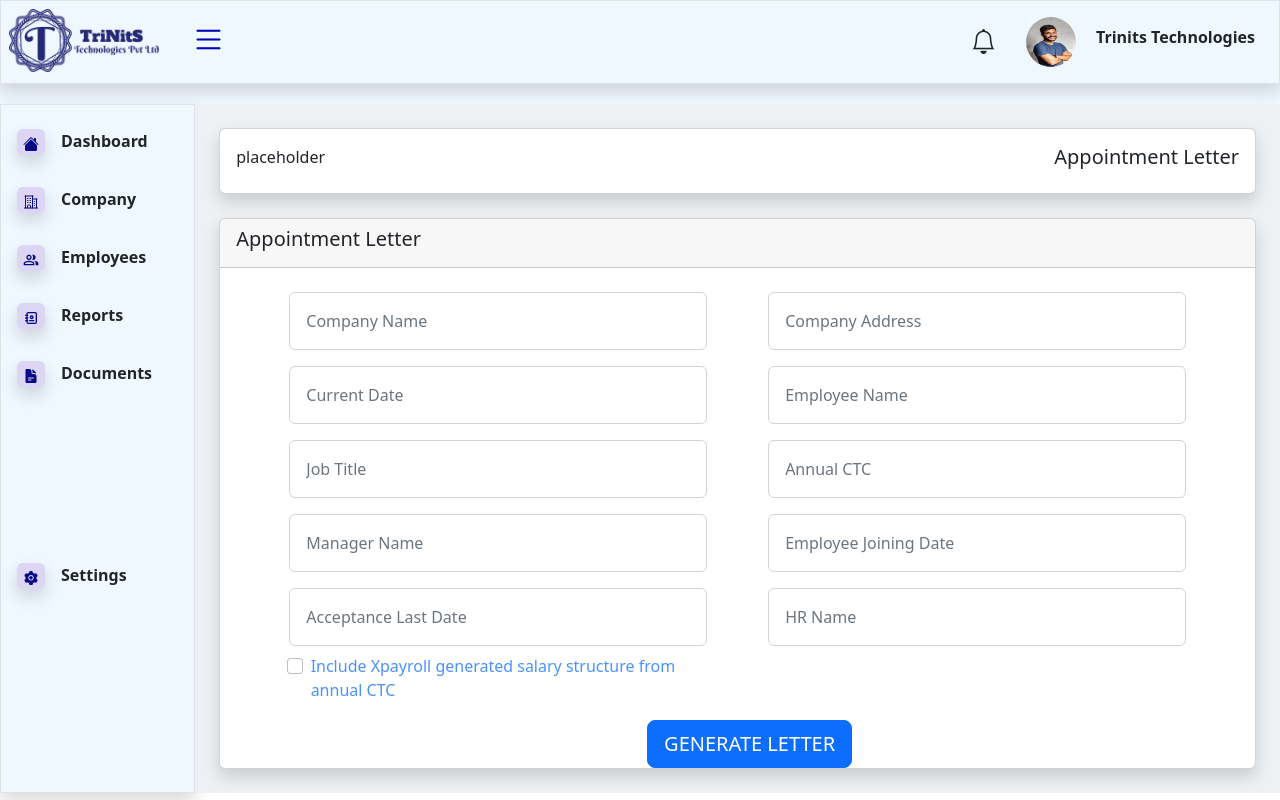
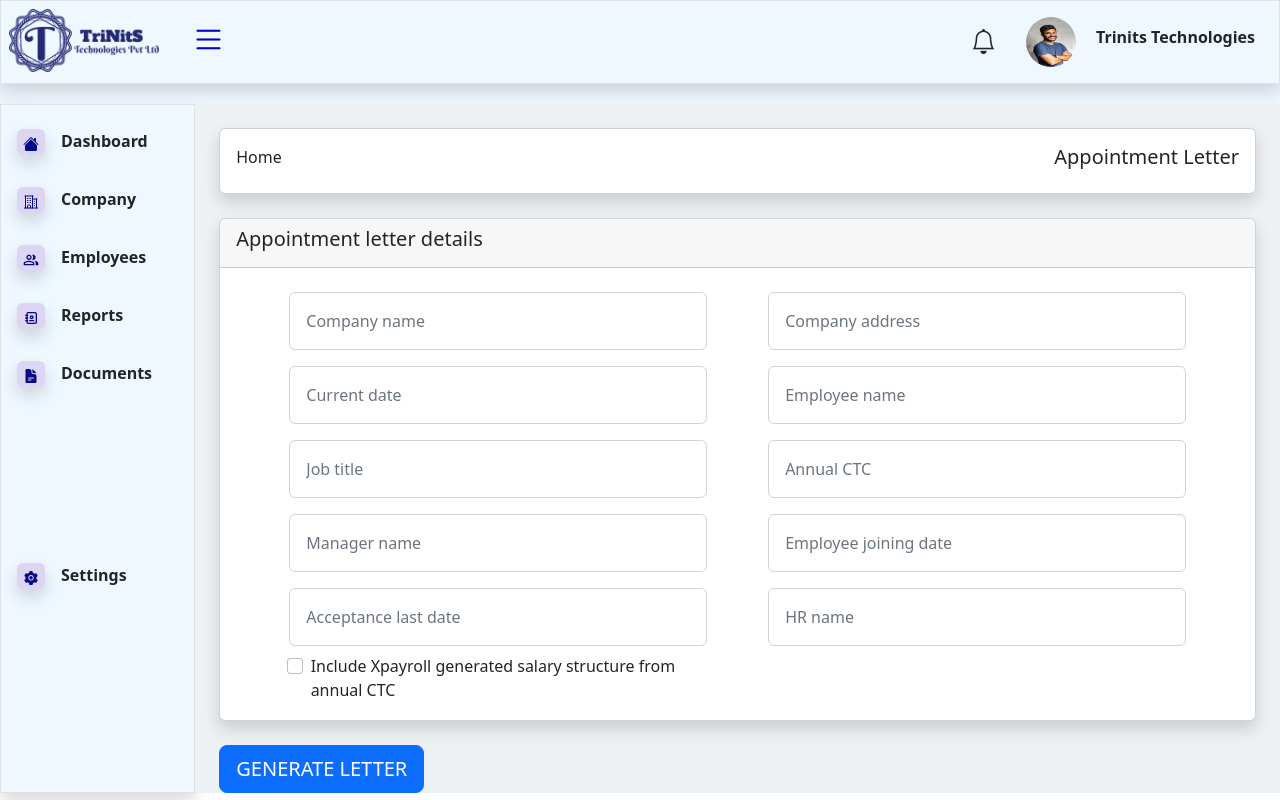
Before and after one commit to TriNitSTechnologies/payroll-management, a React (Create React App) app in the folder ui/: page /appointment in a window 1280 px wide. Built offline with nearby package versions, Linux system fonts and the light colour scheme.

Commit message:
changes error messages

```diff
--- a/ui/src/Components/Appointment/appointment.js
+++ b/ui/src/Components/Appointment/appointment.js
@@ -1,34 +1,35 @@
 import { ErrorMessage, Field, Form, Formik } from "formik";
 import * as Yup from "yup";
-import "./appointment.css"
+import "./appointment.css";
 
 export default function Appointment() {
   return (
     <Formik
       initialValues={{
-        CompanyName: "",
-        CompanyAddress: "",
-        CurrentDate: "",
-        EmployeeName: "",
-        JobTitle: "",
-        AnnualCTC: "",
-        ManagerName: "",
-        EmployeeJoiningDate: "",
-        AcceptanceLastDate: "",
-        HRName: "",
+        companyName: "",
+        companyAddress: "",
+        currentDate: "",
+        employeeName: "",
+        jobTitle: "",
+        annualCTC: "",
+        managerName: "",
+        employeeJoiningDate: "",
+        acceptanceLastDate: "",
+        hrName: "",
       }}
       validationSchema={Yup.object({
-        CompanyName: Yup.string().required("Company Name is requried"),
-        CompanyAddress: Yup.string().required("Company Address is requried"),
-        CurrentDate: Yup.string().required("Current Date is requried"),
-        EmployeeName: Yup.string().required("Employee Name is requried"),
-        JobTitle: Yup.string().required("Job Title is requried"),
-        AnnualCTC: Yup.string().required("Annual CTC is requried"),
-        ManagerName: Yup.string().required("Manager Name is requried"),
-        EmployeeJoiningDate: Yup.string().required(
-          "Employee Joining Date  is requried"),
-        AcceptanceLastDate: Yup.string().required(" Requried"),
-        HRName: Yup.string().required("HR Name is requried"),
+        companyName: Yup.string().required("Company Name is requried"),
+        companyAddress: Yup.string().required("Company Address is requried"),
+        currentDate: Yup.string().required("Current Date is requried"),
+        employeeName: Yup.string().required("Employee Name is requried"),
+        jobTitle: Yup.string().required("Job Title is requried"),
+        annualCTC: Yup.string().required("Annual CTC is requried"),
+        managerName: Yup.string().required("Manager Name is requried"),
+        employeeJoiningDate: Yup.string().required(
+          "Employee Joining Date  is requried"
+        ),
+        acceptanceLastDate: Yup.string().required("Acceptance date is Requried"),
+        hrName: Yup.string().required("HR Name is requried"),
       })}
       onSubmit={(values) => {
         alert(JSON.stringify(values));
@@ -39,7 +40,7 @@ export default function Appointment() {
           <div className="card m-4 pay shadow ">
             <div className="card-body d-flex justify-content-between ">
               <div>
-                <small className="fs-6">placeholder</small>
+                <small className="fs-6">Home </small>
               </div>
               <div>
                 <h5>Appointment Letter</h5>
@@ -48,33 +49,31 @@ export default function Appointment() {
           </div>
           <div className="card m-4 shadow ">
             <div className="card-header">
-              <h5>Appointment Letter</h5>
+              <h5>Appointment letter details</h5>
             </div>
-            <div className="card-body pay  ">
+            <div className="card-body pay">
               <div className="d-flex  justify-content-evenly">
                 <div className="col-5 m-2">
                   <Field
                     className="form-control p-3  "
-                    name="CompanyName"
-                    placeholder="Company Name"
+                    name="companyName"
+                    placeholder="Company name"
                     type="text"
                   />
 
                   <small className="text-danger">
-
-                    <ErrorMessage name="CompanyName" />
+                    <ErrorMessage name="companyName" />
                   </small>
                 </div>
                 <div className="col-5  m-2">
                   <Field
                     className="form-control p-3"
-                    name="CompanyAddress"
-                    placeholder="Company Address"
+                    name="companyAddress"
+                    placeholder="Company address"
                     input="text"
                   />
                   <small className="text-danger">
-
-                   <ErrorMessage name="CompanyAddress" />
+                    <ErrorMessage name="companyAddress" />
                   </small>
                 </div>
               </div>
@@ -82,25 +81,23 @@ export default function Appointment() {
                 <div className="col-5  m-2">
                   <Field
                     className="form-control p-3"
-                    name="CurrentDate"
-                    placeholder="Current Date"
+                    name="currentDate"
+                    placeholder="Current date"
                     type="text"
                   />
                   <small className="text-danger">
-
-                   <ErrorMessage name="CurrentDate" />
+                    <ErrorMessage name="currentDate" />
                   </small>
                 </div>
                 <div className="col-5  m-2">
                   <Field
                     className="form-control p-3"
-                    name="EmployeeName"
-                    placeholder="Employee Name"
+                    name="employeeName"
+                    placeholder="Employee name"
                     type="text"
                   />
                   <small className="text-danger">
-
-                   <ErrorMessage name="EmployeeName" />
+                    <ErrorMessage name="employeeName" />
                   </small>
                 </div>
               </div>
@@ -108,25 +105,23 @@ export default function Appointment() {
                 <div className="col-5  m-2">
                   <Field
                     className="form-control p-3"
-                    name="JobTitle"
-                    placeholder="Job Title"
+                    name="jobTitle"
+                    placeholder="Job title"
                     type="text"
                   />
                   <small className="text-danger">
-
-                   <ErrorMessage name="JobTitle" />
+                    <ErrorMessage name="jobTitle" />
                   </small>
                 </div>
                 <div className="col-5  m-2">
                   <Field
                     className="form-control p-3"
-                    name="AnnualCTC"
+                    name="annualCTC"
                     placeholder="Annual CTC"
                     type="text"
                   />
                   <small className="text-danger">
-
-                   <ErrorMessage name="AnnualCTC" />
+                    <ErrorMessage name="annualCTC" />
                   </small>
                 </div>
               </div>
@@ -134,26 +129,23 @@ export default function Appointment() {
                 <div className="col-5  m-2">
                   <Field
                     className="form-control p-3"
-                    name="ManagerName"
-                    placeholder="Manager Name"
+                    name="managerName"
+                    placeholder="Manager name"
                     type="text"
-
                   />
                   <small className="text-danger">
-
-                   <ErrorMessage name="ManagerName" />
+                    <ErrorMessage name="managerName" />
                   </small>
                 </div>
                 <div className="col-5  m-2">
                   <Field
                     className="form-control p-3"
-                    name="EmployeeJoiningDate"
-                    placeholder="Employee Joining Date"
+                    name="employeeJoiningDate"
+                    placeholder="Employee joining date"
                     type="text"
                   />
                   <small className="text-danger">
-
-                   <ErrorMessage name="EmployeeJoiningDate" />
+                    <ErrorMessage name="employeeJoiningDate" />
                   </small>
                 </div>
               </div>
@@ -161,58 +153,53 @@ export default function Appointment() {
                 <div className="col-5  m-2">
                   <Field
                     className="form-control p-3"
-                    name="AcceptanceLastDate"
-                    placeholder="Acceptance Last Date"
+                    name="acceptanceLastDate"
+                    placeholder="Acceptance last date"
                     type="text"
                   />
                   <small className="text-danger">
-
-                   <ErrorMessage name="AcceptanceLastDate" />
+                    <ErrorMessage name="acceptanceLastDate" />
                   </small>
                 </div>
                 <div className="col-5  m-2">
                   <Field
                     className="form-control p-3"
-                    name="HRName"
-                    placeholder="HR Name"
+                    name="hrName"
+                    placeholder="HR name"
                     type="text"
                   />
                   <small className="text-danger">
-
-                   <ErrorMessage name="HRName" />
+                    <ErrorMessage name="hrName" />
                   </small>
                 </div>
               </div>
 
               <div className="d-flex justify-content-evenly">
                 <div className="col-5  ">
-
-              <div className="form-check  ">
+                  <div className="form-check">
                     <input
-                  className="form-check-input "
+                      className="form-check-input"
                       type="checkbox"
-
-
+                      value=""
+                      id="flexCheckChecked"
                     />
-                <label className="form-check-label  text-primary text-opacity-75">
-                  Include Xpayroll generated salary structure from annual CTC
+                    <label
+                      className="form-check-label "
+                      htmlFor="flexCheckChecked"
+                    >
+                      Include Xpayroll generated salary structure from annual
+                      CTC
                     </label>
                   </div>
                 </div>
-                <div className="col-5  m-2">
-
-
-
+                <div className="col-5  m-2"></div>
+              </div>
             </div>
           </div>
 
-            </div>
-            <div className=" ms-4 text-center ">
+          <div className=" ms-4  ">
             <button className="btn btn-primary btn-lg ">GENERATE LETTER</button>
           </div>
-          </div>
-
-
         </Form>
       </div>
     </Formik>
```
Lines whose indentation alone changed are shown as unchanged.
